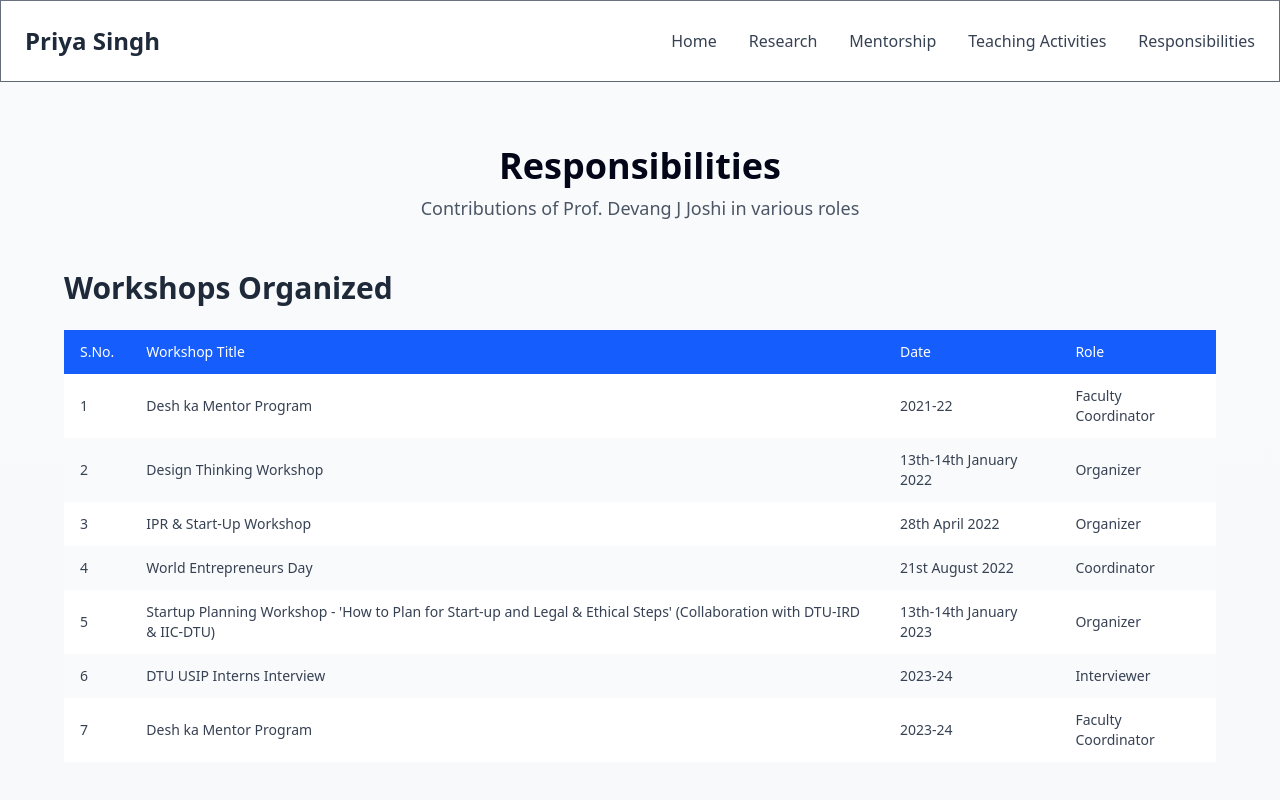
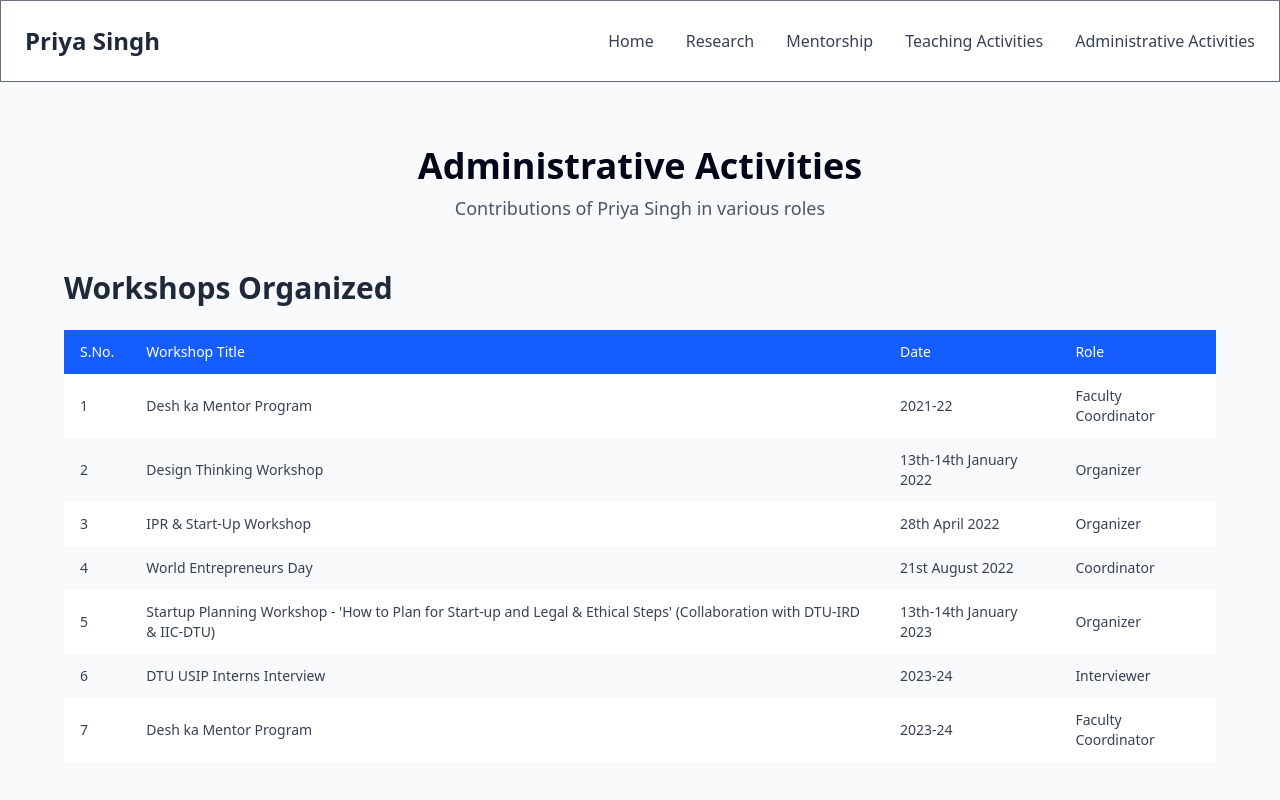
Before and after one commit to Jaan19867/PS_Portfolio, a React (Vite) app: page /PS_Portfolio/responsibilities in a window 1280 px wide. Shown: the top 800 px of the page. Built offline with nearby package versions, Linux system fonts and the light colour scheme.

Commit message:
committed

```diff
--- a/src/DepthComponents/Navbar.jsx
+++ b/src/DepthComponents/Navbar.jsx
@@ -48,7 +48,7 @@ export default function Navbar() {
                     to="/responsibilities"
                     className="text-lg font-medium hover:text-blue-600"
                   >
-                    Responsibilities
+                    Administrative Activities
                   </Link>
                 </div>
               </div>
@@ -97,7 +97,7 @@ export default function Navbar() {
             to="/responsibilities"
             className="text-gray-700 hover:text-blue-600 font-medium transition"
           >
-            Responsibilities
+            Administrative Activities
           </Link>
         </nav>
       </div>
--- a/src/Mycomponents/Mentorship.jsx
+++ b/src/Mycomponents/Mentorship.jsx
@@ -286,7 +286,7 @@ function Mentorship() {
             Mentorship
           </h1>
           <p className="text-gray-600 text-center mb-12 text-lg">
-            Students guided by Prof. Devang J Joshi
+            Students guided by Priya Singh
           </p>
 
           {/* Undergraduate Students Section */}
--- a/src/Mycomponents/Research.jsx
+++ b/src/Mycomponents/Research.jsx
@@ -359,7 +359,7 @@ function Research() {
               Publications
             </h1>
             <p className="text-gray-600 text-center mb-8 text-lg">
-              Prof. Devang J Joshi's academic contributions and research work
+              Priya Singh's academic contributions and research work
             </p>
 
             {/* Tabs for Conferences and Journals */}
--- a/src/Mycomponents/Responsibilities.jsx
+++ b/src/Mycomponents/Responsibilities.jsx
@@ -432,10 +432,10 @@ function Responsibilities() {
       <div className="container mx-auto px-4">
         <div className="max-w-6xl mx-auto">
           <h1 className="text-3xl md:text-4xl font-bold text-center mb-2">
-            Responsibilities
+            Administrative Activities
           </h1>
           <p className="text-gray-600 text-center mb-12 text-lg">
-            Contributions of Prof. Devang J Joshi in various roles
+            Contributions of Priya Singh in various roles
           </p>
 
           {/* Workshops Organized Section */}
--- a/src/Mycomponents/TeachingActivites.jsx
+++ b/src/Mycomponents/TeachingActivites.jsx
@@ -162,7 +162,7 @@ function TeachingActivities() {
             Teaching Activities
           </h1>
           <p className="text-gray-600 text-center mb-12 text-lg">
-            Subjects taught by Prof. Devang J Joshi
+            Subjects taught by Priya Singh
           </p>
 
           {/* Undergraduate Subjects Section */}
```
